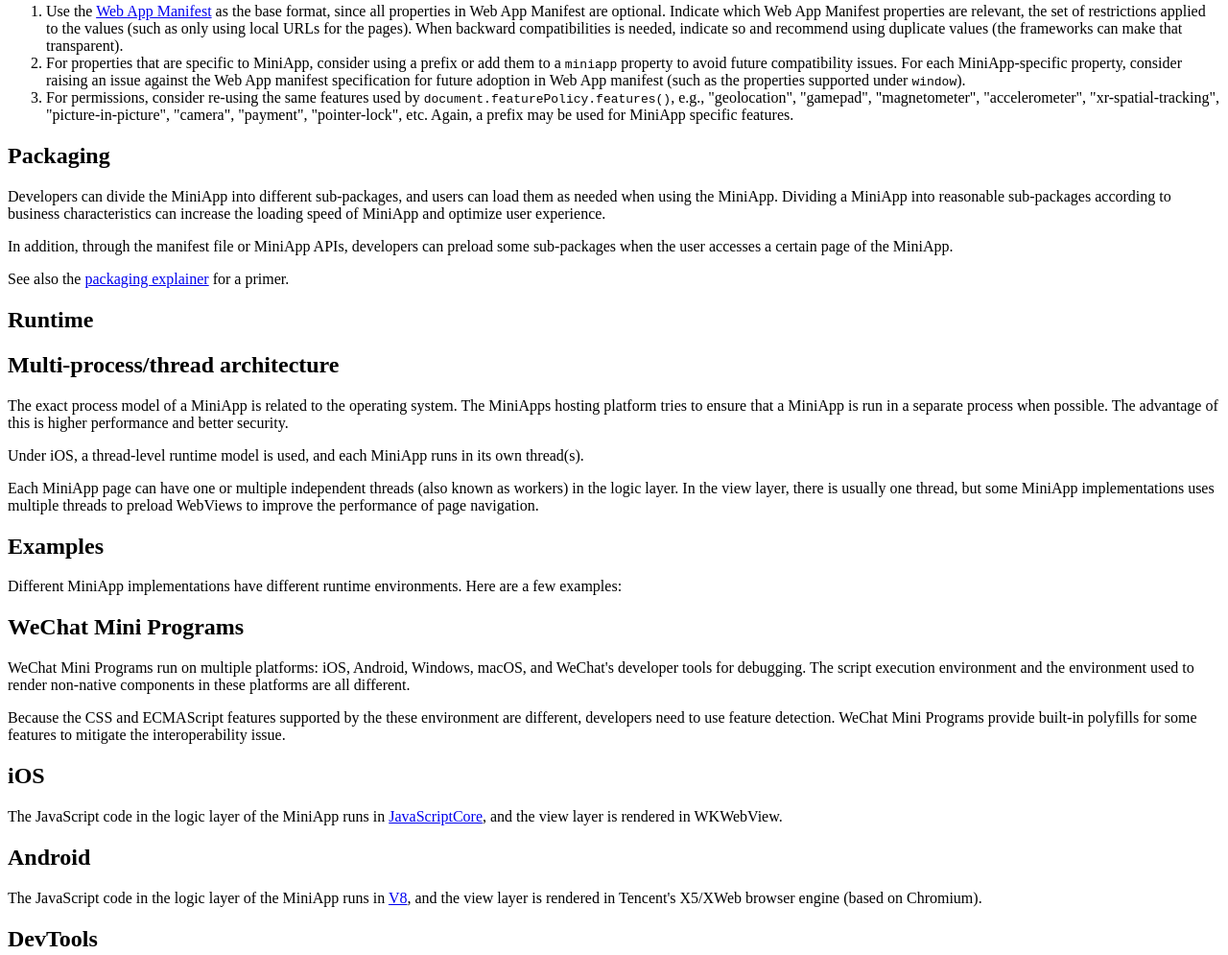
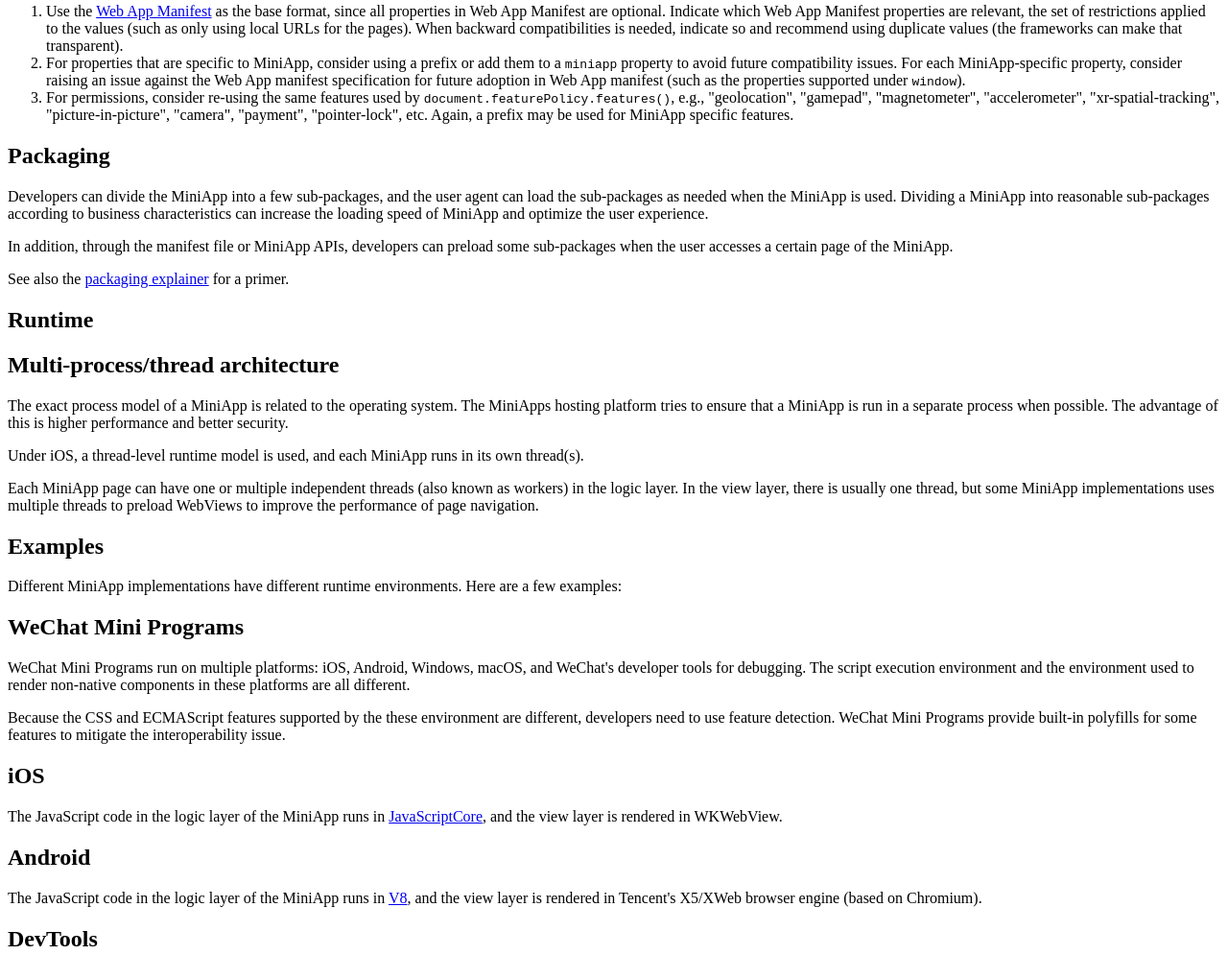
Before and after one commit to xfq/miniapp-comparison, a plain HTML site: page index.html in a window 1280 px wide. Shown: the part 5849-6844 px from the top of the page at 96% size. Drawn offline with Linux system fonts and the light colour scheme.

Commit message:
Editorial fixes

```diff
--- a/index.html
+++ b/index.html
@@ -520,7 +520,7 @@ Page({
     </h2>
 
     <p>
-      Developers can divide the MiniApp into different sub-packages, and users can load them as needed when using the MiniApp. Dividing a MiniApp into reasonable sub-packages according to business characteristics can increase the loading speed of MiniApp and optimize user experience.
+      Developers can divide the MiniApp into a few sub-packages, and the user agent can load the sub-packages as needed when the MiniApp is used. Dividing a MiniApp into reasonable sub-packages according to business characteristics can increase the loading speed of MiniApp and optimize the user experience.
     </p>
 
     <p>
```
